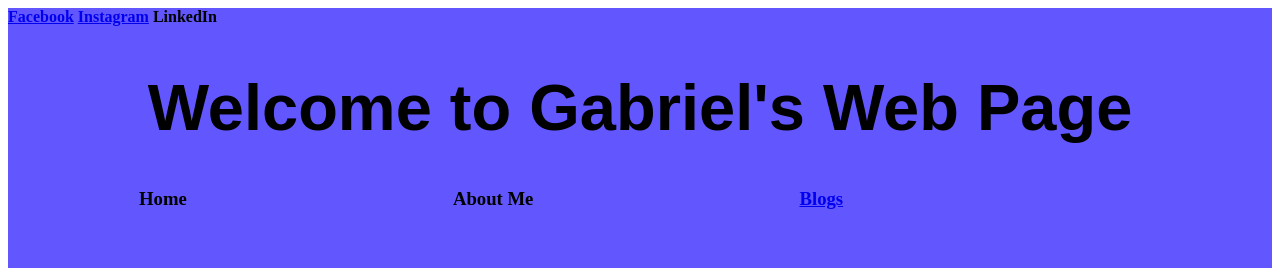
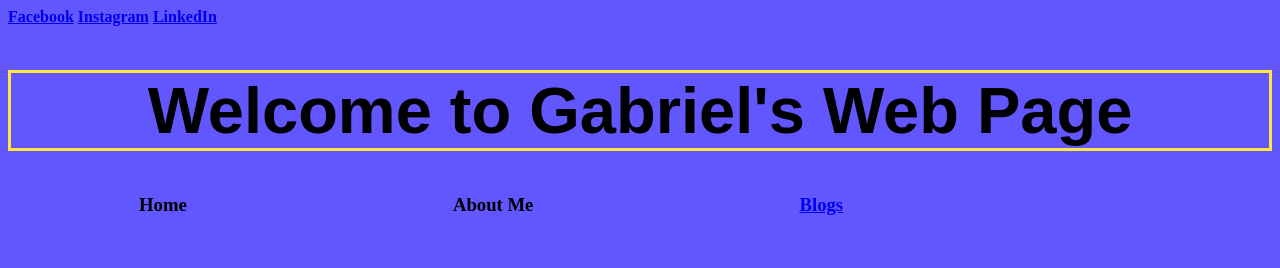
Before and after one commit to gabrielfirmacion/gabrielfirmacion.github.io, a plain HTML site: page index.html in a window 1280 px wide. Shown: the top 268 px of the page. Drawn offline with Linux system fonts and the light colour scheme.

Commit message:
revise css background style

```diff
--- a/index.html
+++ b/index.html
@@ -9,7 +9,7 @@
     <!--Makes These Buttons from your social Media-->
     <h9><a href= "https://www.facebook.com/firmass">Facebook</a></h9>
     <h9><a href= "https://instagram.com/gabbyfirmacion/">Instagram</a></h9>
-    <h9><a href= "https://www.linkedin.com/in/gabrielfirmacion"></a>LinkedIn</h9>
+    <h9><a href= "https://www.linkedin.com/in/gabrielfirmacion">LinkedIn</a></h9>
     <!--Try to do a search bar button-->
 
     <h1>Welcome to Gabriel's Web Page</h1>
--- a/stylesheets/default.css
+++ b/stylesheets/default.css
@@ -1,4 +1,4 @@
-main {
+* {
     background-color: #6257FF
 }
 
@@ -7,6 +7,8 @@ h1 {
     font-weight: bold;
     text-align: center;
     font-size: 65px;
+    border-style: solid;
+    border-color: #FFE83D;
 }
 
 h9 {
```
